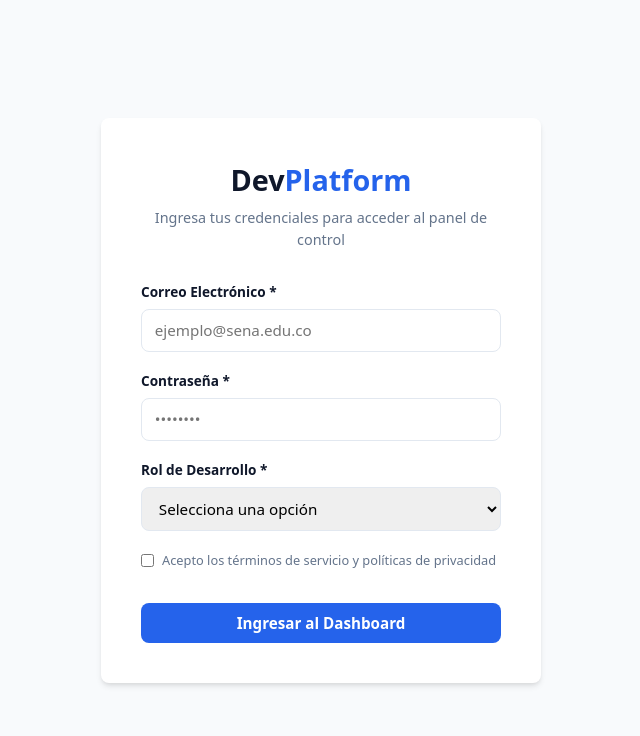
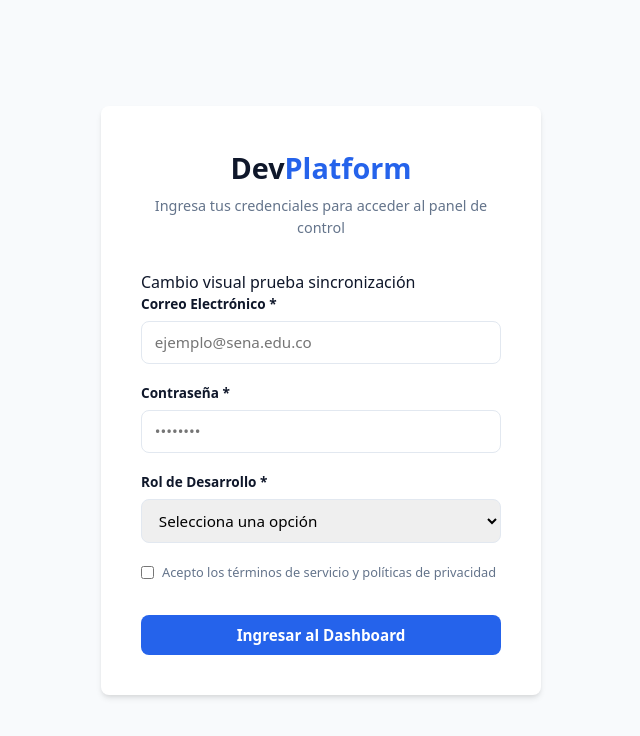
Before and after one commit to InstructorAlex/Dashboard_Pruebas, a plain HTML site: page index.html in a window 1280 px wide. Shown: the whole page, without its empty margins (319-959 px from the left). Drawn offline with Linux system fonts and the light colour scheme.

Commit message:
Commit 1: Se agrega titulo de prueba al formulario

```diff
--- a/index.html
+++ b/index.html
@@ -15,7 +15,7 @@
     </header>
 
     <form action="dashboard.html" method="GET" class="auth-form">
-
+      <div class="logo">Cambio visual prueba sincronización</span></div>
       <fieldset class="form-group-container">
         <legend class="sr-only">Datos de Acceso</legend>
 
```
